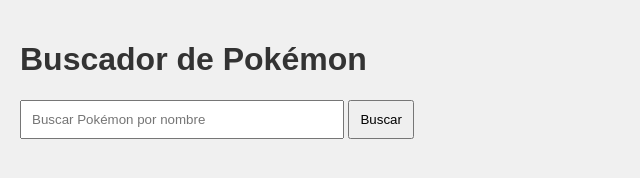
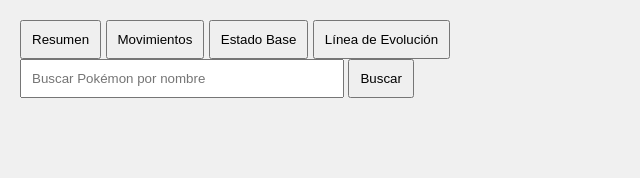
Before and after one commit to 4n7n/Custom-DOM-In, a plain HTML site: page index.html in a window 1280 px wide. Shown: the whole page, without its empty margins (0-640 px from the left). Drawn offline with nearby package versions, Linux system fonts and the light colour scheme.

Commit message:
mejora agregada en index.html

```diff
--- a/index.html
+++ b/index.html
@@ -5,12 +5,21 @@
     <meta name="viewport" content="width=device-width, initial-scale=1.0">
     <title>Document</title>
     <link rel="stylesheet" href="styles.css">
+    <script src="https://cdn.jsdelivr.net/npm/chart.js"></script>
 </head>
 <body>
-    <h1>Buscador de Pokémon</h1>
+    <div class="header-bar">
+        <div class="button-container">
+            <button class="button" id="btnResumen">Resumen</button>
+            <button class="button" id="btnMovimientos">Movimientos</button>
+            <button class="button" id="btnEstadoBase">Estado Base</button>
+            <button class="button" id="btnLineaEvolucion">Línea de Evolución</button>
+        </div>
+    </div>
     <input type="text" id="pokemonInput" placeholder="Buscar Pokémon por nombre">
     <button id="searchButton">Buscar</button>
     <div id="pokemonList"></div>
+
 </body>
 <script src="script.js"></script>
 </html>
```
